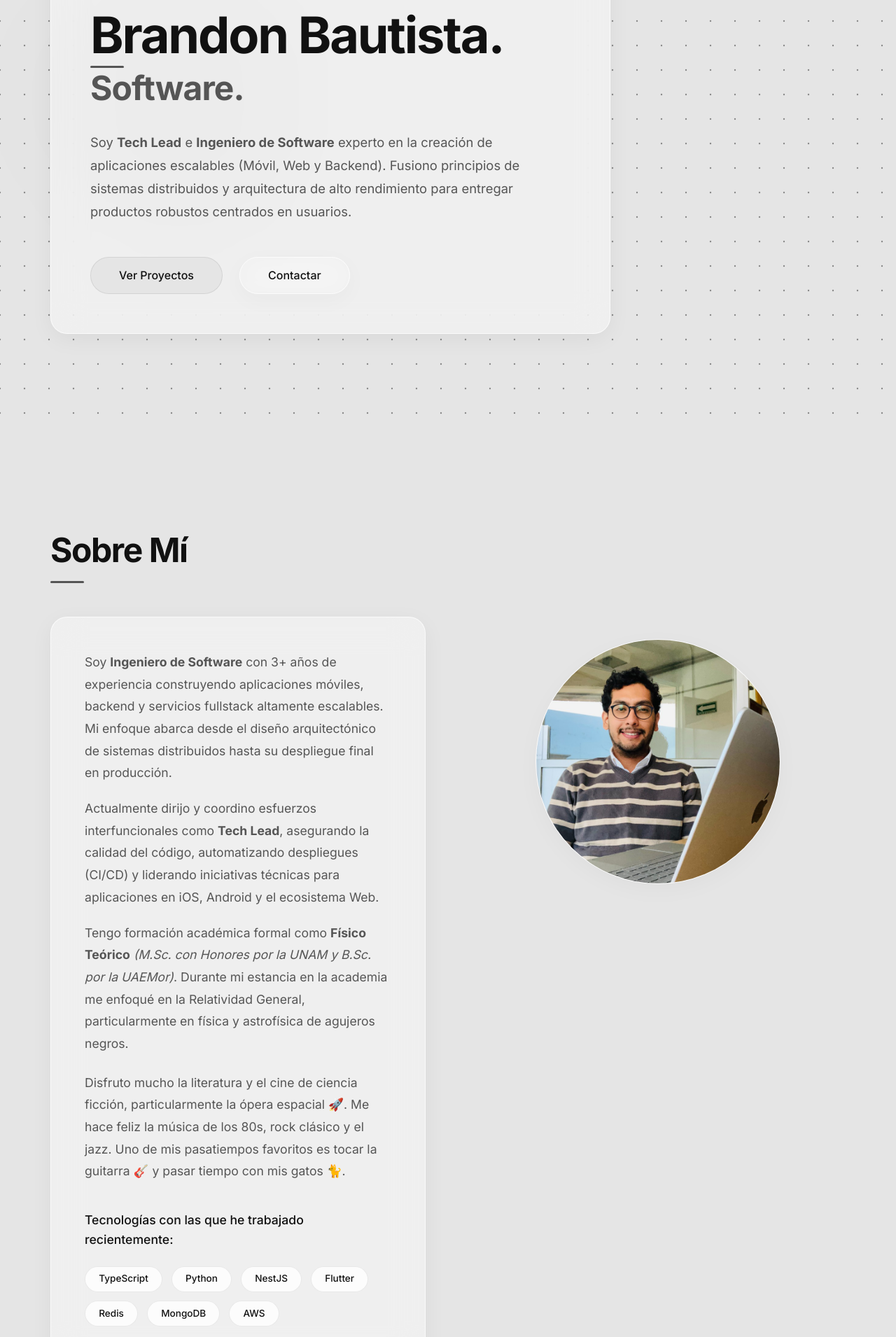
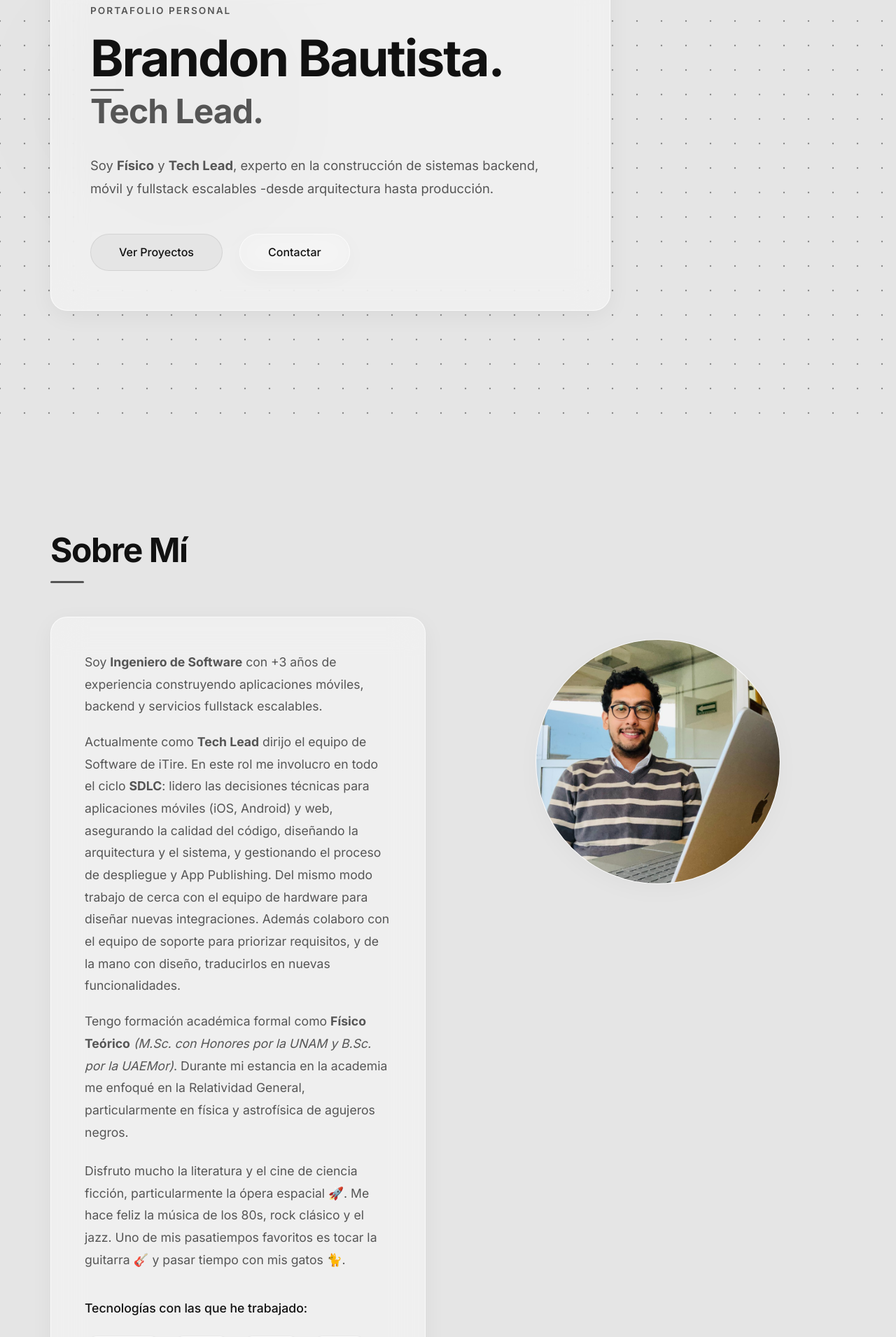
Before and after one commit to bbolv/bbolv.github.io, a React (Vite) app: page / in a window 1280 px wide. Shown: the part 180-2090 px from the top of the page at 70% size. Built offline with nearby package versions, Linux system fonts and the light colour scheme.

Commit message:
Update data in presentation, about and experience

```diff
--- a/src/components/About.jsx
+++ b/src/components/About.jsx
@@ -8,20 +8,19 @@ const About = () => {
       <div style={{ display: 'grid', gridTemplateColumns: 'repeat(auto-fit, minmax(300px, 1fr))', gap: '4rem', alignItems: 'start' }}>
         <div className="glass-panel">
           <p style={{ color: 'var(--text-secondary)', fontSize: 'clamp(0.95rem, 2.5vw, 1.1rem)', marginBottom: '1.2rem', lineHeight: 1.8 }}>
-            Soy <strong>Ingeniero de Software</strong> con 3+ años de experiencia construyendo aplicaciones móviles, backend y servicios fullstack altamente escalables. Mi enfoque abarca desde el diseño arquitectónico de sistemas distribuidos hasta su despliegue final en producción.
-          </p>
+            Soy <strong>Ingeniero de Software</strong> con +3 años de experiencia construyendo aplicaciones móviles, backend y servicios fullstack escalables.</p>
           <p style={{ color: 'var(--text-secondary)', fontSize: 'clamp(0.95rem, 2.5vw, 1.1rem)', marginBottom: '1.2rem', lineHeight: 1.8 }}>
-            Actualmente dirijo y coordino esfuerzos interfuncionales como <strong>Tech Lead</strong>, asegurando la calidad del código, automatizando despliegues (CI/CD) y liderando iniciativas técnicas para aplicaciones en iOS, Android y el ecosistema Web.
+            Actualmente como <strong>Tech Lead</strong> dirijo el equipo de Software de iTire. En este rol me involucro en todo el ciclo <strong>SDLC</strong>: lidero las decisiones técnicas para aplicaciones móviles (iOS, Android) y web, asegurando la calidad del código, diseñando la arquitectura y el sistema, y gestionando el proceso de despliegue y App Publishing. Del mismo modo trabajo de cerca con el equipo de hardware para diseñar nuevas integraciones. Además colaboro con el equipo de soporte para priorizar requisitos, y de la mano con diseño, traducirlos en nuevas funcionalidades.
           </p>
           <p style={{ color: 'var(--text-secondary)', fontSize: 'clamp(0.95rem, 2.5vw, 1.1rem)', marginBottom: '1.5rem', lineHeight: 1.8 }}>
             Tengo formación académica formal como <strong>Físico Teórico</strong> <em>(M.Sc. con Honores por la UNAM y B.Sc. por la UAEMor)</em>. Durante mi estancia en la academia me enfoqué en la Relatividad General, particularmente en física y astrofísica de agujeros negros.</p>
           <p style={{ color: 'var(--text-secondary)', fontSize: 'clamp(0.95rem, 2.5vw, 1.1rem)', marginBottom: '1.5rem', lineHeight: 1.8 }}>
             Disfruto mucho la literatura y el cine de ciencia ficción, particularmente la ópera espacial 🚀. Me hace feliz la música de los 80s, rock clásico y el jazz. Uno de mis pasatiempos favoritos es tocar la guitarra 🎸 y pasar tiempo con mis gatos 🐈.</p>
           <p style={{ color: 'var(--text-primary)', fontSize: 'clamp(0.95rem, 2.5vw, 1.1rem)', fontWeight: 500, marginBottom: '1.5rem', marginTop: '2.5rem' }}>
-            Tecnologías con las que he trabajado recientemente:
+            Tecnologías con las que he trabajado:
           </p>
           <div style={{ display: 'flex', gap: '0.8rem', flexWrap: 'wrap' }}>
-            {['TypeScript', 'Python', 'NestJS', 'Flutter', 'Redis', 'MongoDB', 'AWS'].map((tech, i) => (
+            {['TypeScript', 'Python', 'NestJS', 'Flutter', 'Redis', 'MongoDB', 'GraphQL', 'Socket.IO', 'AWS (S3)', 'AWS (EC2)', 'AWS (EKS/ECS)', 'Github Actions', 'Figma'].map((tech, i) => (
               <span key={i} style={{ color: 'var(--text-primary)', background: 'rgba(255, 255, 255, 0.8)', border: '1px solid var(--border-color)', padding: '0.4rem 1.2rem', borderRadius: '99px', fontSize: 'clamp(0.75rem, 2vw, 0.85rem)', fontWeight: 500 }}>
                 {tech}
               </span>
--- a/src/components/Experience.jsx
+++ b/src/components/Experience.jsx
@@ -7,14 +7,14 @@ const Experience = () => {
       company: 'iTire',
       period: 'Feb 2024 - Presente',
       description: 'Lidero el desarrollo y arquitectura de las plataformas web, móvil (iOS/Android) y backend. He diseñado arquitecturas multiplataforma "offline-first", pipelines de ingestión de telemetría de alto volumen usando Redis, e integraciones de hardware Bluetooth (BLE). Además, implementé un ecosistema robusto de microservicios y un Gateway GraphQL que soporta las operaciones críticas de múltiples empresas de transporte.',
-      tech: ['Flutter', 'Angular', 'TypeScript', 'NestJS', 'MongoDB', 'Redis', 'GraphQL']
+      tech: ['TypeScript', 'NestJS', 'Flutter', 'MongoDB', 'Redis', 'GraphQL', 'AWS (S3)', 'Github Actions', 'Figma']
     },
     {
       role: 'Desarrollador Full Stack',
       company: 'XMARS',
       period: 'Jun 2022 - Feb 2024',
       description: 'Desarrollo de interfaces responsivas y sistemas backend escalables. Diseñé la lógica de presencia en tiempo real de los usuarios sincronizando el estado con WebSockets (Socket.IO). Además, refactoricé la arquitectura completa del chat empresarial (individual y grupal), mejorando significativamente su rendimiento, mantenibilidad y la capacidad de integrar nuevas funcionalidades.',
-      tech: ['React', 'Node.js', 'Express', 'GraphQL', 'Socket.IO', 'MongoDB']
+      tech: ['React', 'Node.js', 'Express', 'GraphQL', 'Socket.IO', 'MongoDB', 'AWS (EC2)', 'AWS (EKS/ECS)']
     }
   ];
 
--- a/src/components/Hero.jsx
+++ b/src/components/Hero.jsx
@@ -12,10 +12,10 @@ const Hero = () => {
             Brandon Bautista.
           </h1>
           <h2 style={{ fontSize: 'clamp(2rem, 5vw, 3rem)', color: 'var(--text-secondary)', marginTop: '0.5rem', lineHeight: 1.2, fontWeight: 700, letterSpacing: '-0.02em' }}>
-            Software.
+            Tech Lead.
           </h2>
           <p style={{ color: 'var(--text-secondary)', fontSize: 'clamp(0.95rem, 2.5vw, 1.15rem)', marginTop: '2rem', lineHeight: 1.8 }}>
-            Soy <strong>Tech Lead</strong> e <strong>Ingeniero de Software</strong> experto en la creación de aplicaciones escalables (Móvil, Web y Backend). Fusiono principios de sistemas distribuidos y arquitectura de alto rendimiento para entregar productos robustos centrados en usuarios.
+            Soy <strong>Físico</strong> y <strong>Tech Lead</strong>, experto en la construcción de sistemas backend, móvil y fullstack escalables -desde arquitectura hasta producción.
           </p>
           <div style={{ marginTop: '3rem', display: 'flex', gap: '1.5rem', flexWrap: 'wrap' }}>
             <a href="#proyectos" className="glass" style={{ padding: '0.8rem 2.5rem', color: 'var(--text-primary)', textDecoration: 'none', fontWeight: 500, display: 'inline-block', border: '1px solid var(--border-color)', borderRadius: '9999px', background: 'var(--bg-primary)' }}>
```
